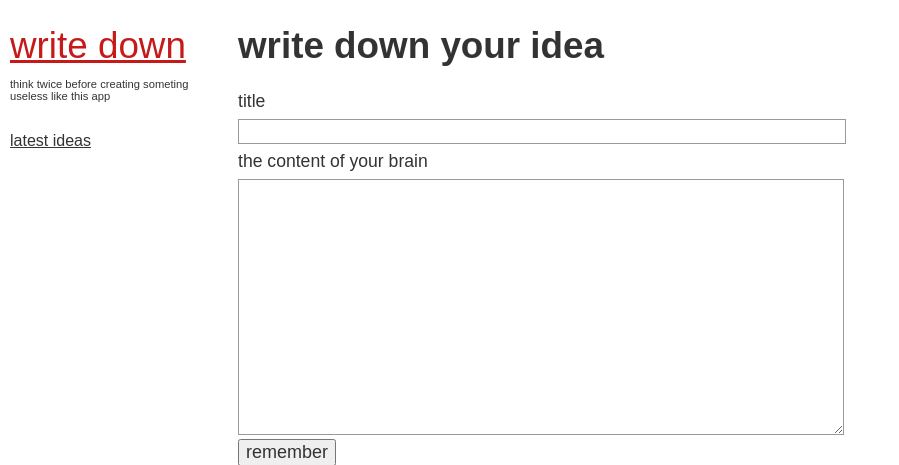
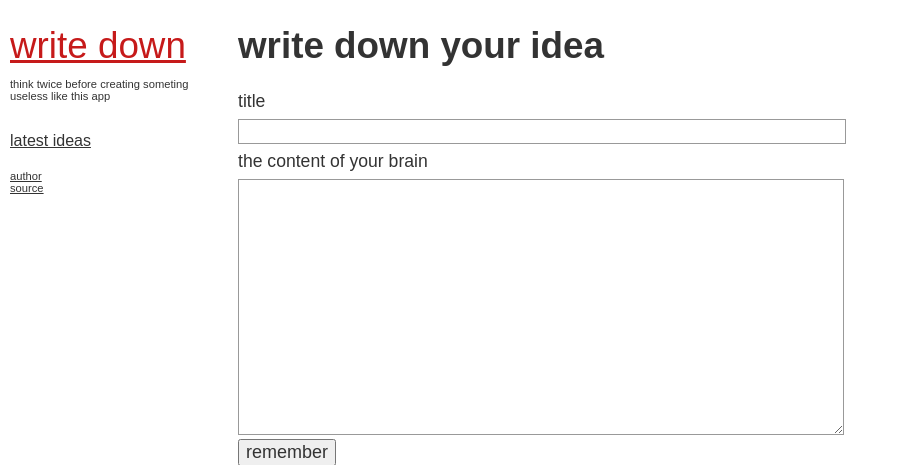
Before and after one commit to kalimatas/writedownme, a Flask app: template application/templates/new.html in a window 1280 px wide. Shown: the top 465 px of the page, without its empty margins (0-899 px from the left). Run offline with Flask 2, Linux system fonts and the light colour scheme; the template is opened without the code that fills it, so the values that code supplies are empty.

Commit message:
added author, source, README

```diff
--- a/application/templates/layout.html
+++ b/application/templates/layout.html
@@ -15,7 +15,10 @@
         <p id="advice">think twice before creating someting useless like this app</p>
 
         <div style="margin-top: 30px;"><a href="{{ url_for('latest_ideas') }}">latest ideas</a></div>
-        <!--<a href="{{ logout_url }}">logout</a>-->
+        <div style="color: #999; font-size: 0.7em; margin-top: 20px;">
+            <a href="https://github.com/kalimatas">author</a><br />
+            <a href="https://github.com/kalimatas/writedownme">source</a>
+        </div>
     </div>
 
     <div id="content">
```
Also changed, not shown: 1 other file.
